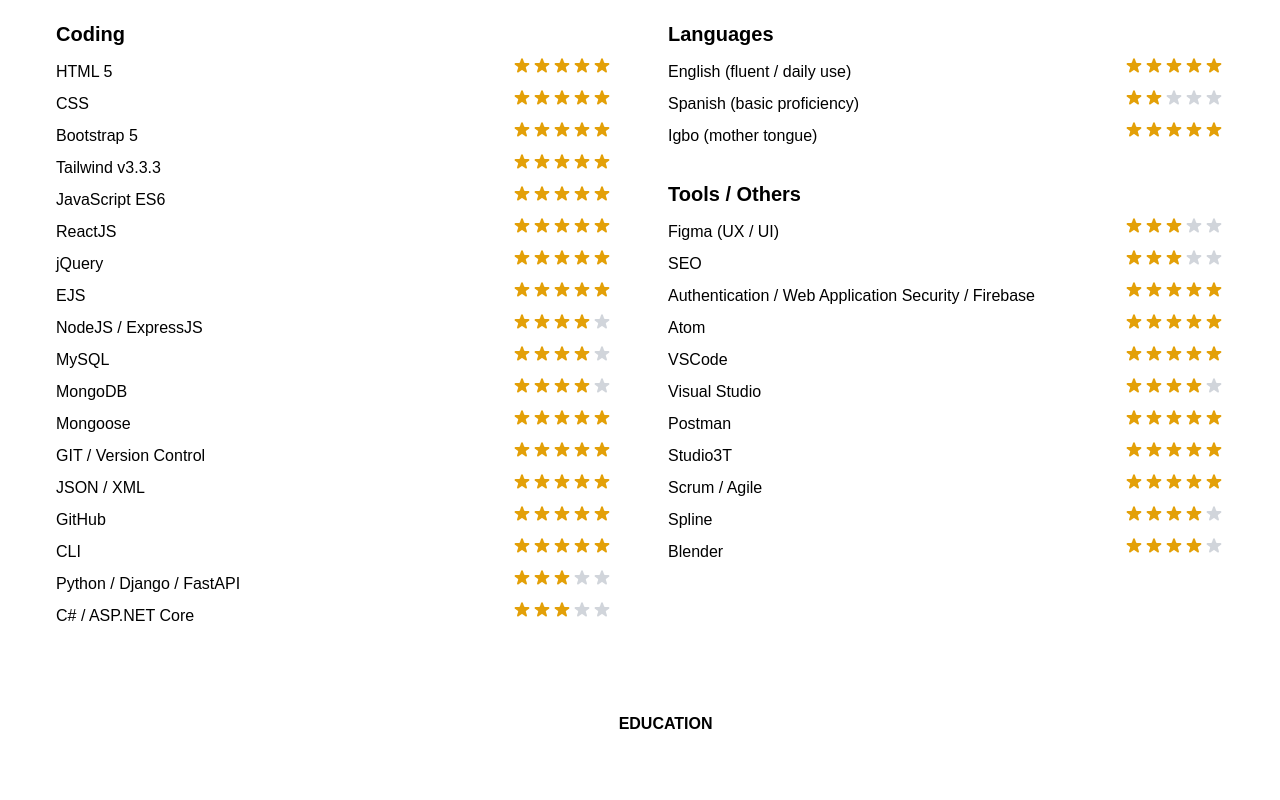
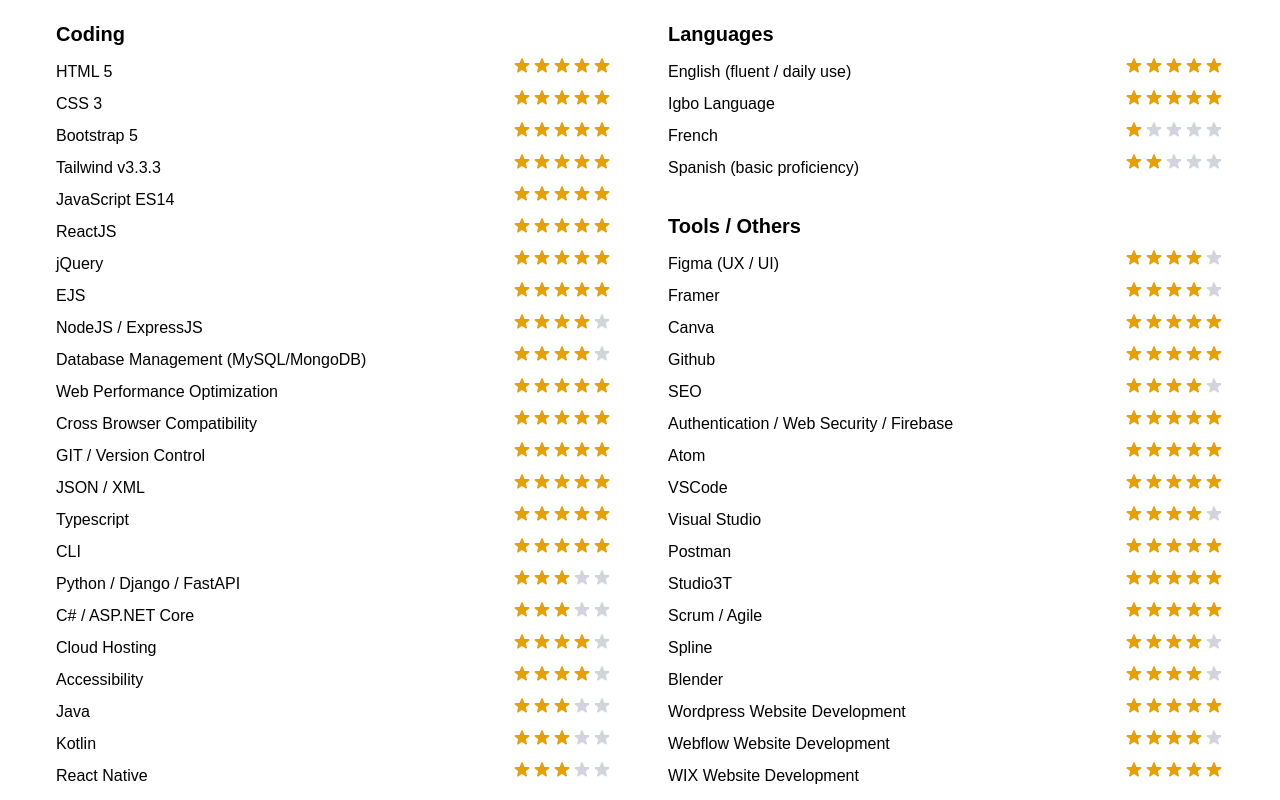
Before and after one commit to rikiz03/zitolink, a React (Vite) app: page / in a window 1280 px wide. Shown: the part 1440-2240 px from the top of the page. Built offline with nearby package versions, Linux system fonts and the light colour scheme.

Commit message:
further optimization

```diff
--- a/src/components/Abilities.jsx
+++ b/src/components/Abilities.jsx
@@ -29,7 +29,7 @@
           </dl>
 
           <dl className="group flex block justify-between">
-            <dt className="group-hover:font-semibold">CSS</dt>
+            <dt className="group-hover:font-semibold">CSS 3</dt>
             <dd className="flex-shrink-0">
               <Rating>
                 <Rating.Star />
@@ -68,7 +68,7 @@
           </dl>
 
           <dl className="group flex block justify-between">
-            <dt className="group-hover:font-semibold">JavaScript ES6</dt>
+            <dt className="group-hover:font-semibold">JavaScript ES14</dt>
             <dd className="flex-shrink-0">
               <Rating>
                 <Rating.Star />
@@ -133,7 +133,7 @@
           </dl>
 
           <dl className="group flex block justify-between">
-            <dt className="group-hover:font-semibold">MySQL</dt>
+            <dt className="group-hover:font-semibold">Database Management (MySQL/MongoDB)</dt>
             <dd className="flex-shrink-0">
               <Rating>
                 <Rating.Star />
@@ -146,20 +146,20 @@
           </dl>
 
           <dl className="group flex block justify-between">
-            <dt className="group-hover:font-semibold">MongoDB</dt>
+            <dt className="group-hover:font-semibold">Web Performance Optimization</dt>
             <dd className="flex-shrink-0">
               <Rating>
                 <Rating.Star />
                 <Rating.Star />
                 <Rating.Star />
                 <Rating.Star />
-                <Rating.Star className="text-gray-300 dark:text-gray-500" />
+                <Rating.Star />
               </Rating>
             </dd>
           </dl>
 
           <dl className="group flex block justify-between">
-            <dt className="group-hover:font-semibold">Mongoose</dt>
+            <dt className="group-hover:font-semibold">Cross Browser Compatibility</dt>
             <dd className="flex-shrink-0">
               <Rating>
                 <Rating.Star />
@@ -198,7 +198,7 @@
           </dl>
 
           <dl className="group flex block justify-between">
-            <dt className="group-hover:font-semibold">GitHub</dt>
+            <dt className="group-hover:font-semibold">Typescript</dt>
             <dd className="flex-shrink-0">
               <Rating>
                 <Rating.Star />
@@ -250,6 +250,71 @@
               </Rating>
             </dd>
           </dl>
+
+          <dl className="group flex block justify-between">
+            <dt className="group-hover:font-semibold">Cloud Hosting</dt>
+            <dd className="flex-shrink-0">
+              <Rating>
+                <Rating.Star />
+                <Rating.Star />
+                <Rating.Star />
+                <Rating.Star />
+                <Rating.Star className="text-gray-300 dark:text-gray-500" />
+              </Rating>
+            </dd>
+          </dl>
+
+          <dl className="group flex block justify-between">
+            <dt className="group-hover:font-semibold">Accessibility</dt>
+            <dd className="flex-shrink-0">
+              <Rating>
+                <Rating.Star />
+                <Rating.Star />
+                <Rating.Star />
+                <Rating.Star />
+                <Rating.Star className="text-gray-300 dark:text-gray-500" />
+              </Rating>
+            </dd>
+          </dl>
+
+          <dl className="group flex block justify-between">
+            <dt className="group-hover:font-semibold">Java</dt>
+            <dd className="flex-shrink-0">
+              <Rating>
+                <Rating.Star />
+                <Rating.Star />
+                <Rating.Star />
+                <Rating.Star className="text-gray-300 dark:text-gray-500" />
+                <Rating.Star className="text-gray-300 dark:text-gray-500" />
+              </Rating>
+            </dd>
+          </dl>
+
+          <dl className="group flex block justify-between">
+            <dt className="group-hover:font-semibold">Kotlin</dt>
+            <dd className="flex-shrink-0">
+              <Rating>
+                <Rating.Star />
+                <Rating.Star />
+                <Rating.Star />
+                <Rating.Star className="text-gray-300 dark:text-gray-500" />
+                <Rating.Star className="text-gray-300 dark:text-gray-500" />
+              </Rating>
+            </dd>
+          </dl>
+
+          <dl className="group flex block justify-between">
+            <dt className="group-hover:font-semibold">React Native</dt>
+            <dd className="flex-shrink-0">
+              <Rating>
+                <Rating.Star />
+                <Rating.Star />
+                <Rating.Star />
+                <Rating.Star className="text-gray-300 dark:text-gray-500" />
+                <Rating.Star className="text-gray-300 dark:text-gray-500" />
+              </Rating>
+            </dd>
+          </dl>
         </div>
 
         <div className="leading-loose w-full aspect-square">
@@ -272,6 +337,36 @@
 
             <dl className="group flex block justify-between">
               <dt className="group-hover:font-semibold">
+                Igbo Language
+              </dt>
+              <dd className="flex-shrink-0">
+                <Rating>
+                  <Rating.Star />
+                  <Rating.Star />
+                  <Rating.Star />
+                  <Rating.Star />
+                  <Rating.Star />
+                </Rating>
+              </dd>
+            </dl>
+
+            <dl className="group flex block justify-between">
+              <dt className="group-hover:font-semibold">
+                French
+              </dt>
+              <dd className="flex-shrink-0">
+                <Rating>
+                  <Rating.Star />
+                  <Rating.Star className="text-gray-300 dark:text-gray-500" />
+                  <Rating.Star className="text-gray-300 dark:text-gray-500" />
+                  <Rating.Star className="text-gray-300 dark:text-gray-500" />
+                  <Rating.Star className="text-gray-300 dark:text-gray-500" />
+                </Rating>
+              </dd>
+            </dl>
+
+            <dl className="group flex block justify-between">
+              <dt className="group-hover:font-semibold">
                 Spanish (basic proficiency)
               </dt>
               <dd className="flex-shrink-0">
@@ -285,20 +380,7 @@
               </dd>
             </dl>
 
-            <dl className="group flex block justify-between">
-              <dt className="group-hover:font-semibold">
-                Igbo (mother tongue)
-              </dt>
-              <dd className="flex-shrink-0">
-                <Rating>
-                  <Rating.Star />
-                  <Rating.Star />
-                  <Rating.Star />
-                  <Rating.Star />
-                  <Rating.Star />
-                </Rating>
-              </dd>
-            </dl>
+
           </div>
 
           <div>
@@ -310,8 +392,47 @@
                   <Rating.Star />
                   <Rating.Star />
                   <Rating.Star />
+                  <Rating.Star />
                   <Rating.Star className="text-gray-300 dark:text-gray-500" />
+                </Rating>
+              </dd>
+            </dl>
+
+            <dl className="group flex block justify-between">
+              <dt className="group-hover:font-semibold">Framer</dt>
+              <dd className="flex-shrink-0">
+                <Rating>
+                  <Rating.Star />
+                  <Rating.Star />
+                  <Rating.Star />
+                  <Rating.Star />
                   <Rating.Star className="text-gray-300 dark:text-gray-500" />
+                </Rating>
+              </dd>
+            </dl>
+
+            <dl className="group flex block justify-between">
+              <dt className="group-hover:font-semibold">Canva</dt>
+              <dd className="flex-shrink-0">
+                <Rating>
+                  <Rating.Star />
+                  <Rating.Star />
+                  <Rating.Star />
+                  <Rating.Star />
+                  <Rating.Star />
+                </Rating>
+              </dd>
+            </dl>
+
+            <dl className="group flex block justify-between">
+              <dt className="group-hover:font-semibold">Github</dt>
+              <dd className="flex-shrink-0">
+                <Rating>
+                  <Rating.Star />
+                  <Rating.Star />
+                  <Rating.Star />
+                  <Rating.Star />
+                  <Rating.Star />
                 </Rating>
               </dd>
             </dl>
@@ -323,7 +444,7 @@
                   <Rating.Star />
                   <Rating.Star />
                   <Rating.Star />
-                  <Rating.Star className="text-gray-300 dark:text-gray-500" />
+                  <Rating.Star />
                   <Rating.Star className="text-gray-300 dark:text-gray-500" />
                 </Rating>
               </dd>
@@ -331,7 +452,7 @@
 
             <dl className="group flex block justify-between">
               <dt className="group-hover:font-semibold">
-                Authentication / Web Application Security / Firebase
+                Authentication / Web Security / Firebase
               </dt>
               <dd className="flex-shrink-0">
                 <Rating>
@@ -447,6 +568,45 @@
                 </Rating>
               </dd>
             </dl>
+
+            <dl className="group flex block justify-between">
+              <dt className="group-hover:font-semibold">Wordpress Website Development</dt>
+              <dd className="flex-shrink-0">
+                <Rating>
+                  <Rating.Star />
+                  <Rating.Star />
+                  <Rating.Star />
+                  <Rating.Star />
+                  <Rating.Star />
+                </Rating>
+              </dd>
+            </dl>
+
+            <dl className="group flex block justify-between">
+              <dt className="group-hover:font-semibold">Webflow Website Development</dt>
+              <dd className="flex-shrink-0">
+                <Rating>
+                  <Rating.Star />
+                  <Rating.Star />
+                  <Rating.Star />
+                  <Rating.Star />
+                  <Rating.Star className="text-gray-300 dark:text-gray-500" />
+                </Rating>
+              </dd>
+            </dl>
+
+            <dl className="group flex block justify-between">
+              <dt className="group-hover:font-semibold">WIX Website Development</dt>
+              <dd className="flex-shrink-0">
+                <Rating>
+                  <Rating.Star />
+                  <Rating.Star />
+                  <Rating.Star />
+                  <Rating.Star />
+                  <Rating.Star />
+                </Rating>
+              </dd>
+            </dl>
           </div>
         </div>
       </div>
--- a/src/components/Experience.jsx
+++ b/src/components/Experience.jsx
@@ -2,7 +2,7 @@
 
 export default function Experience() {
   return (
-    <div className="container grid grid-cols-1 place-content-center mb-20 mt-52 md:my-20 md:py-20 pb-60 pt-72" id="experience">
+    <div className="w-full box-border h-screen pl-[7%] pr-[3%] pt-[4%] pb-[8%] grid grid-cols-1 place-content-center mb-20 mt-52 md:my-20 md:py-20 pb-60 pt-72" id="experience">
       <h2 className="font-black mb-10 text-center">EXPERIENCE</h2>
       <div>
         <ol className="relative border-l border-gray-200 dark:border-gray-700">
--- a/src/components/HeroSection.jsx
+++ b/src/components/HeroSection.jsx
@@ -4,7 +4,7 @@
 
 const HeroSection = () => {
   return (
-    <div className="hero-section flex flex-col">
+    <div className="relative text-center h-screen overflow-hidden flex flex-col">
       <Bar />
       {/* My introduction */}
       <div className="z-40 translate-y-60">
@@ -18,10 +18,10 @@
         <iframe
           title="Spline Animation"
           src="https://my.spline.design/planetcopy-833b89d8a21fae34d504e83777cd49cb/"
-          className="hero-video"
+          className="absolute w-full h-screen object-cover z-[1] border-[none] left-0 top-0"
           allowFullScreen
         />
-        <div className="overlay"></div>
+        <div className="absolute w-full h-full bg-[rgba(0,0,0,0.7)] z-[2] left-0 top-0"></div>
       </div>
     </div>
   );
```
Also changed, not shown: src/components/Education.jsx (+4 -4 lines), src/components/Footer.jsx (+4 -4 lines), src/components/Projects.jsx (+24 -16 lines), src/styles.css (+0 -72 lines).
